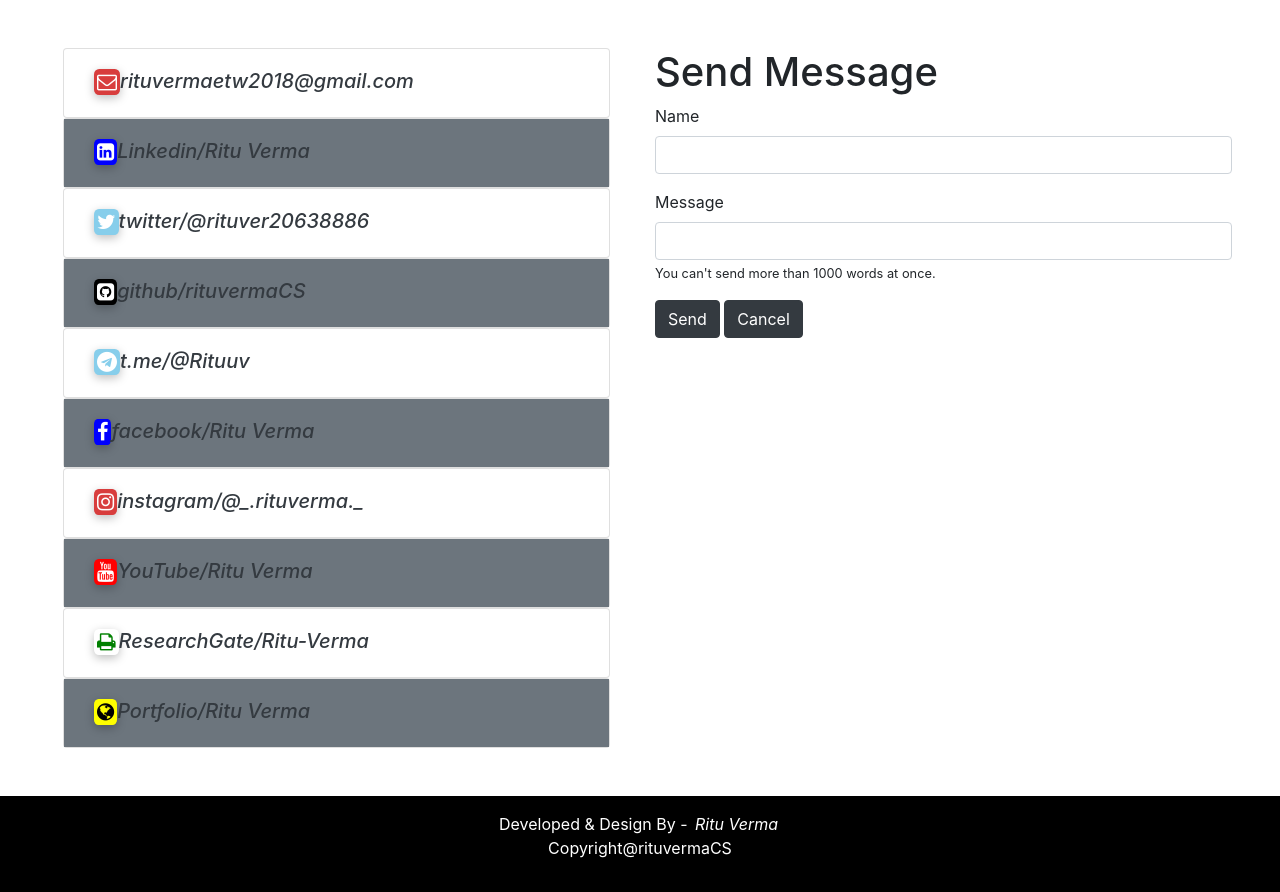
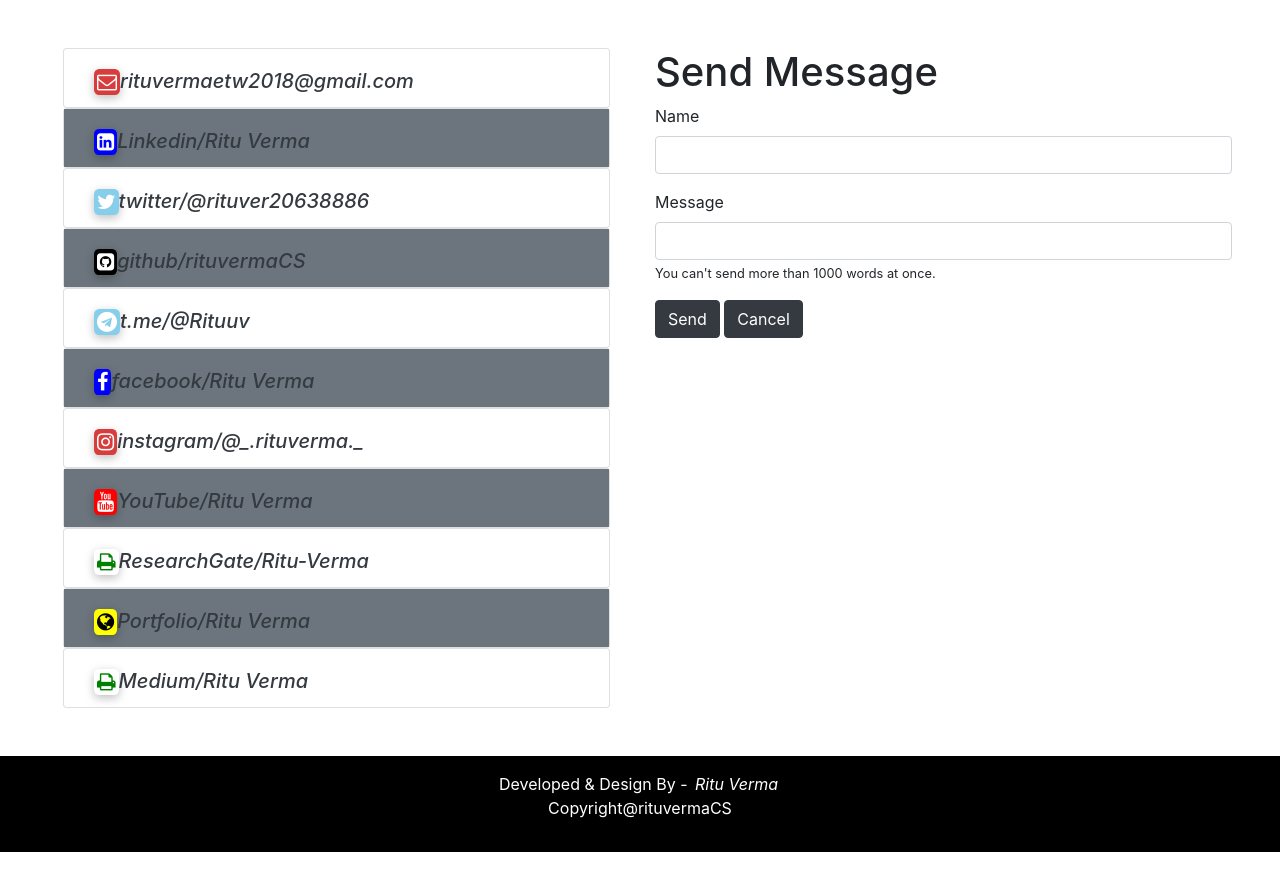
Before and after one commit to rituvermaCS/Portfolio, a Django app: page /contact/ in a window 1280 px wide. Shown: the part 53-945 px from the top of the page. After the commit the page ends 905 px from the top, so only its background shows below. Run offline with Django 3.2, Linux system fonts and the light colour scheme; some libraries are stand-ins or nearby versions.

Commit message:
Update contact.html

```diff
--- a/templates/contact.html
+++ b/templates/contact.html
@@ -112,7 +112,7 @@
 	  <div class="row">
 	  <div class="col-md-6">
         <div class="container-fluid">
-		 <div class="card" style="height:70px; width:100%">
+		 <div class="card" style="height:60px; width:100%">
                 <div class="card-body">
                   <h5 class="card-text">
 				  <li style="float: left; list-style:none; padding-left:10px;">
@@ -120,7 +120,7 @@
 				  <a href="mail:rituvermaetw2018@gmail.com"><span class="text-dark" style="font-style: italic;">rituvermaetw2018@gmail.com</span></a></h5>
                </div>
               </div>
-			 <div class="card" style="height:70px; width:100%">
+			 <div class="card" style="height:60px; width:100%">
                 <div class="card-body bg-secondary">
                   <h5 class="card-text">
 				  <li style="float: left; list-style:none; padding-left:10px;">
@@ -128,7 +128,7 @@
 				  <a href="https://www.linkedin.com/in/ritu-verma-2018"><span class="text-dark" style="font-style: italic;">Linkedin/Ritu Verma</span></a></h5>
                </div>
               </div>
-			  <div class="card" style="height:70px; width:100%">
+			  <div class="card" style="height:60px; width:100%">
                 <div class="card-body">
                   <h5 class="card-text">
 				  <li style="float: left; list-style:none; padding-left:10px;">
@@ -136,7 +136,7 @@
 				  <a href="https://twitter.com/rituver20638886"><span class="text-dark" style="font-style: italic;">twitter/@rituver20638886</span></a></h5>
                </div>
               </div>
-			  <div class="card" style="height:70px; width:100%">
+			  <div class="card" style="height:60px; width:100%">
                 <div class="card-body bg-secondary">
                   <h5 class="card-text">
 				  <li style="float: left; list-style:none; padding-left:10px;">
@@ -144,7 +144,7 @@
 				  <a href="https://github.com/rituvermaCS"><span class="text-dark" style="font-style: italic;">github/rituvermaCS</span></a></h5>
                </div>
               </div>
-			  <div class="card" style="height:70px; width:100%">
+			  <div class="card" style="height:60px; width:100%">
                 <div class="card-body">
                   <h5 class="card-text">
 				  <li style="float: left; list-style:none; padding-left:10px;">
@@ -152,7 +152,7 @@
 				  <a href="https://web.telegram.org/#/im?p=s1157153021_13296323037757915632"><span class="text-dark" style="font-style: italic;">t.me/@Rituuv</span></a></h5>
                </div>
               </div>
-			  <div class="card" style="height:70px; width:100%">
+			  <div class="card" style="height:60px; width:100%">
                 <div class="card-body bg-secondary">
                   <h5 class="card-text">
 				  <li style="float: left; list-style:none; padding-left:10px;">
@@ -160,7 +160,7 @@
 				  <a href="https://www.facebook.com/profile.php?id=100028008964420"><span class="text-dark" style="font-style: italic;">facebook/Ritu Verma</span></a></h5>
                </div>
               </div>
-			  <div class="card" style="height:70px; width:100%">
+			  <div class="card" style="height:60px; width:100%">
                 <div class="card-body">
                   <h5 class="card-text">
 				  <li style="float: left; list-style:none; padding-left:10px;">
@@ -168,7 +168,7 @@
 				  <a href="https://www.instagram.com/_.rituverma._/"><span class="text-dark" style="font-style: italic;">instagram/@_.rituverma._</span></a></h5>
                </div>
               </div>
-			  <div class="card" style="height:70px; width:100%">
+			  <div class="card" style="height:60px; width:100%">
                 <div class="card-body bg-secondary">
                   <h5 class="card-text">
 				  <li style="float: left; list-style:none; padding-left:10px;">
@@ -176,7 +176,7 @@
 				  <a href="https://www.youtube.com/channel/UC-x-KLJRmpthj9jRQKEIFaQ"><span class="text-dark" style="font-style: italic;">YouTube/Ritu Verma</span></a></h5>
                </div>
               </div>
-		<div class="card" style="height:70px; width:100%">
+		<div class="card" style="height:60px; width:100%">
                 <div class="card-body">
                   <h5 class="card-text">
 				  <li style="float: left; list-style:none; padding-left:10px;">
@@ -184,12 +184,20 @@
 				  <a href="https://www.researchgate.net/profile/Ritu-Verma-24"><span class="text-dark" style="font-style: italic;">ResearchGate/Ritu-Verma</span></a></h5>
                </div>
               </div>
-		<div class="card" style="height:70px; width:100%">
+		<div class="card" style="height:60px; width:100%">
                 <div class="card-body bg-secondary">
                   <h5 class="card-text">
 				  <li style="float: left; list-style:none; padding-left:10px;">
                 <i class="fa fa-globe"></i></li>
 				  <a href="https://ritu-verma.herokuapp.com"><span class="text-dark" style="font-style: italic;">Portfolio/Ritu Verma</span></a></h5>
+               </div>
+              </div>
+		<div class="card" style="height:60px; width:100%">
+                <div class="card-body">
+                  <h5 class="card-text">
+				  <li style="float: left; list-style:none; padding-left:10px;">
+                <i class="fa fa-print"></i></li>
+				  <a href="https://rituverma-20.medium.com/"><span class="text-dark" style="font-style: italic;">Medium/Ritu Verma</span></a></h5>
                </div>
               </div>
         </div>
```
